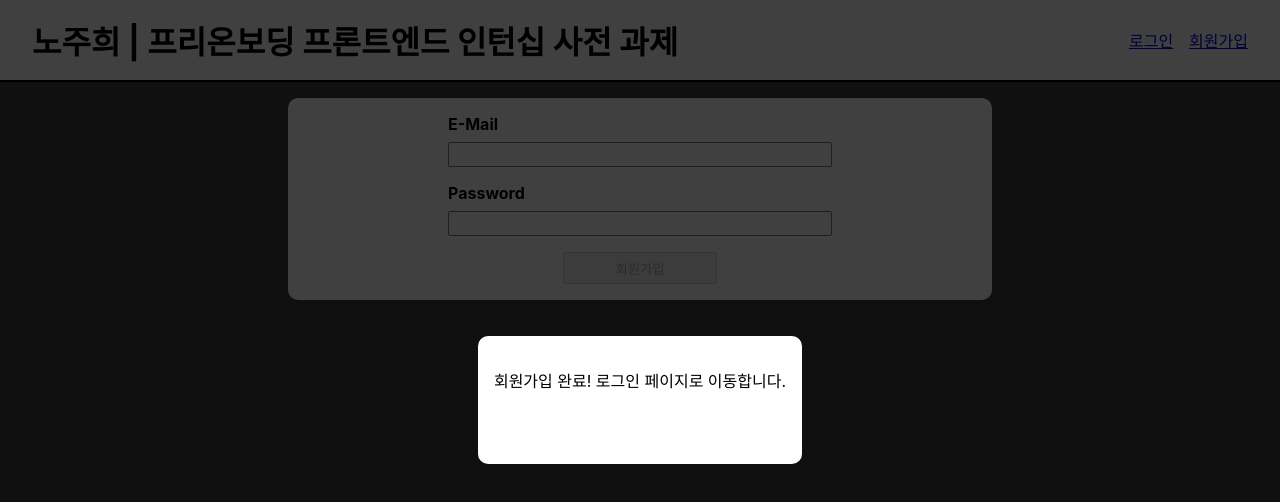
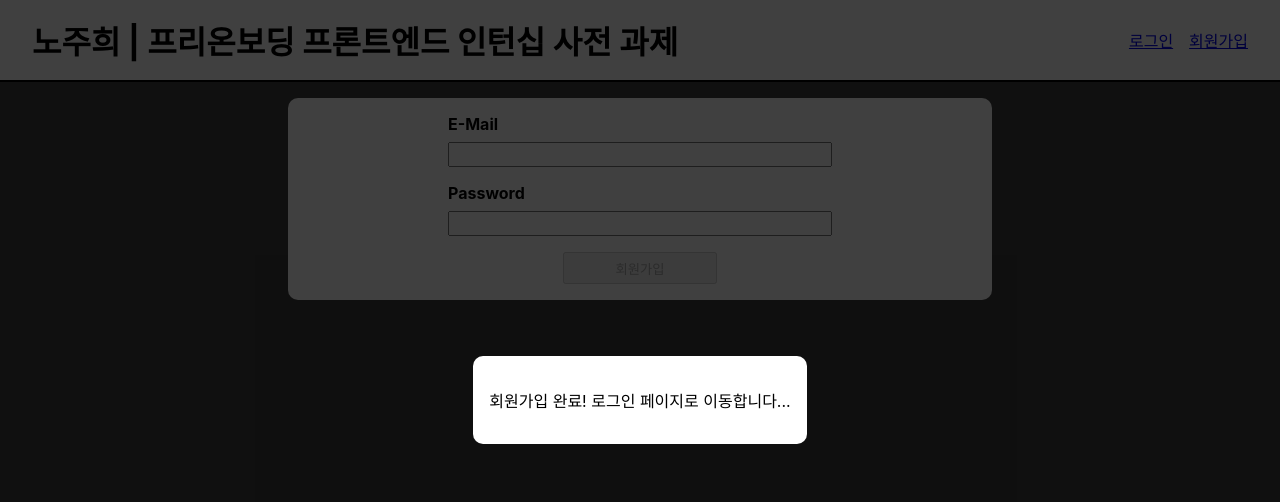
Before and after one commit to jh1109/wanted-pre-onboarding-frontend, a React (Create React App) app: page /signup in a window 1280 px wide. Shown: the top 502 px of the page. Built offline with nearby package versions, Linux system fonts and the light colour scheme.

Commit message:
feat: 회원가입 후 메시지 모달창 띄우고 로그인 페이지로 이동(2)-메시지모달 생성

```diff
--- /dev/null
+++ b/src/components/UI/modal/MessageModal.js
@@ -0,0 +1,15 @@
+import React from 'react';
+
+import Modal from './Modal';
+
+import classes from './MessageModal.module.css';
+
+const MessageModal = ({ message }) => {
+  return (
+    <Modal className={classes.messageModal}>
+      <p>{message}</p>
+    </Modal>
+  );
+};
+
+export default MessageModal;
--- /dev/null
+++ b/src/components/UI/modal/MessageModal.module.css
@@ -0,0 +1,5 @@
+.messageModal {
+  display: flex;
+  align-items: center;
+  padding: 1rem;
+}
--- a/src/components/UI/modal/Modal.js
+++ b/src/components/UI/modal/Modal.js
@@ -7,21 +7,21 @@ import Card from '../Card';
 const ModalBackdrop = () => {
   return <div className={classes.backdrop}></div>;
 };
-const ModalOverlay = ({ children }) => {
+const ModalOverlay = ({ className, children }) => {
   return (
     <div className={classes.modal}>
-      <Card className={classes.content}>{children}</Card>
+      <Card className={className}>{children}</Card>
     </div>
   );
 };
 const portalElement = document.getElementById('overlays');
 
-const Modal = ({ children }) => {
+const Modal = ({ className, children }) => {
   return (
     <Fragment>
       {ReactDOM.createPortal(<ModalBackdrop />, portalElement)}
       {ReactDOM.createPortal(
-        <ModalOverlay>{children}</ModalOverlay>,
+        <ModalOverlay className={className}>{children}</ModalOverlay>,
         portalElement,
       )}
     </Fragment>
--- a/src/components/UI/modal/Modal.module.css
+++ b/src/components/UI/modal/Modal.module.css
@@ -13,7 +13,3 @@
   justify-content: center;
   align-items: center;
 }
-.content {
-  padding: 1rem;
-  height: 6rem;
-}
--- a/src/pages/RegisterPage.js
+++ b/src/pages/RegisterPage.js
@@ -7,7 +7,7 @@ import Card from '../components/UI/Card';
 import classes from './Register.module.css';
 import Input from '../components/UI/Input';
 import { useNavigate } from 'react-router-dom';
-import Modal from '../components/UI/modal/Modal';
+import MessageModal from '../components/UI/modal/MessageModal';
 
 const RegisterPage = () => {
   const emailInputRef = useRef();
@@ -57,9 +57,7 @@ const RegisterPage = () => {
     <Fragment>
       <Header />
       <main>
-        <Modal>
-          <p>회원가입 완료! 로그인 페이지로 이동합니다.</p>
-        </Modal>
+        <MessageModal message="회원가입 완료! 로그인 페이지로 이동합니다..." />
         <Card className={classes.form}>
           <form onSubmit={registerSubmitHandler}>
             <div className={classes.input}>
```
